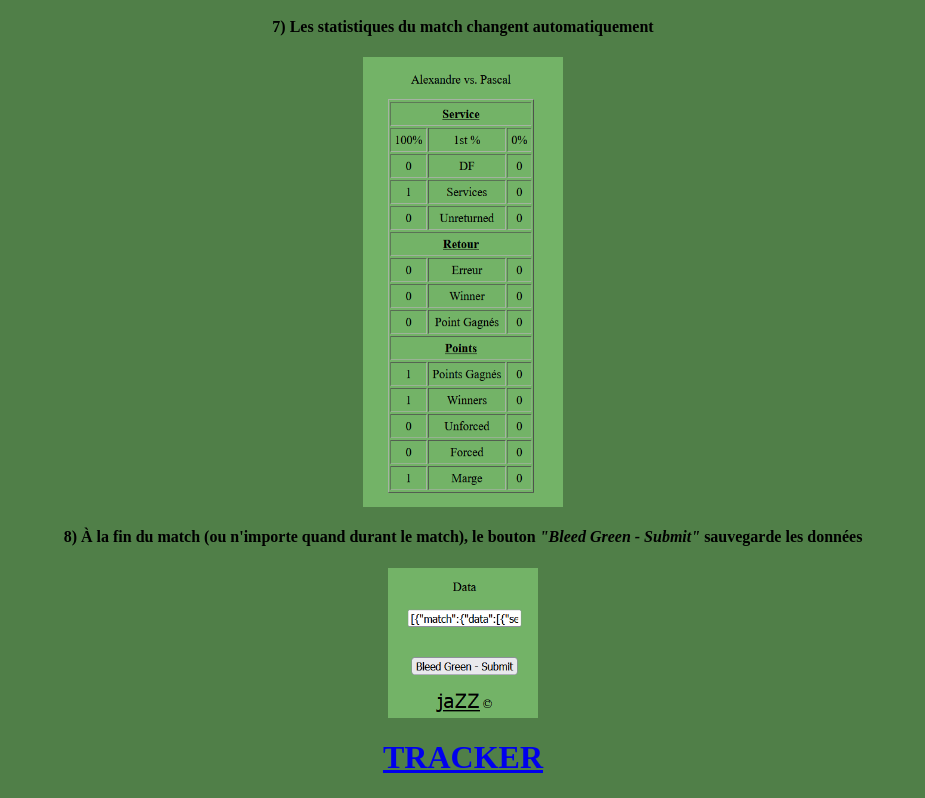
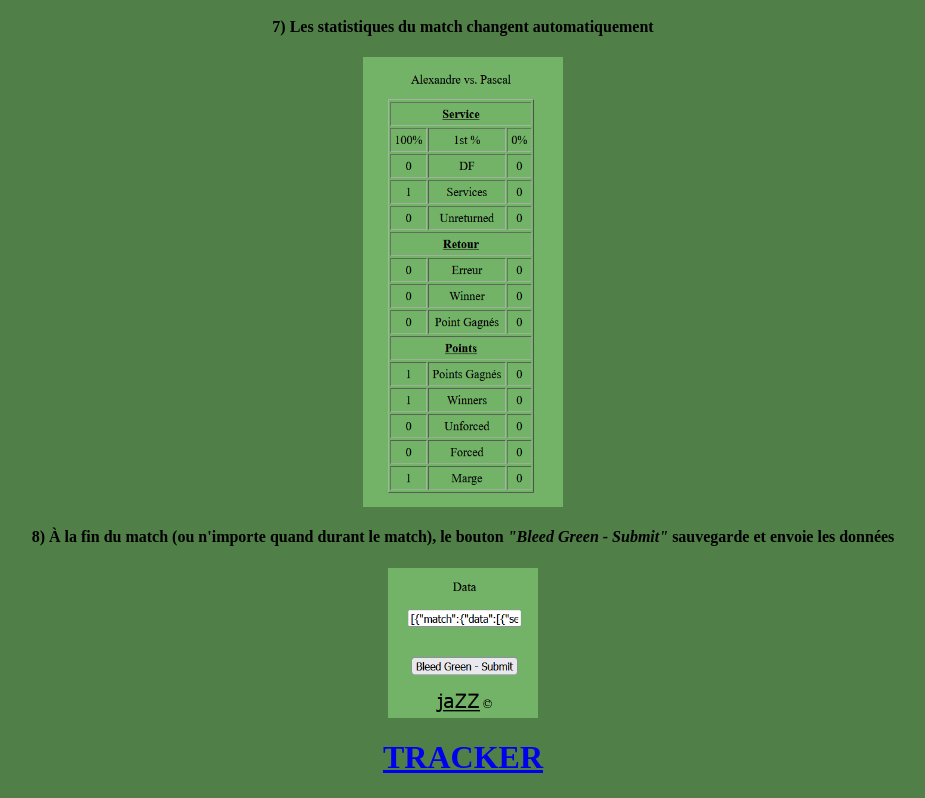
Before and after one commit to AJ-VO/AJ-VO.github.io, a plain HTML site: page tracker_tutorial.html in a window 1280 px wide. Shown: the part 2060-2858 px from the top of the page, without its empty margins (177-1102 px from the left). Drawn offline with Linux system fonts and the light colour scheme.

Commit message:
Update tracker_tutorial.html

```diff
--- a/tracker_tutorial.html
+++ b/tracker_tutorial.html
@@ -72,7 +72,8 @@
             <td><img src="img/trackerTutorial/tuto_6.png" width="200px" height="60px"></td>
             <h4>7) Les statistiques du match changent automatiquement</h4>
             <td><img src="img/trackerTutorial/tuto_7.png" width="200px" height="450px"></td>
-            <h4>8) À la fin du match (ou n'importe quand durant le match), le bouton <i>"Bleed Green - Submit"</i> sauvegarde les données</h4>
+            <h4>8) À la fin du match (ou n'importe quand durant le match), le bouton <i>"Bleed Green - Submit"</i> sauvegarde et
+                envoie les données</h4>
             <td><img src="img/trackerTutorial/tuto_8.png" width="150px" height="150px"></td>
 
             <h1><a href="enter_tracker.html">TRACKER</a></h1>
```
